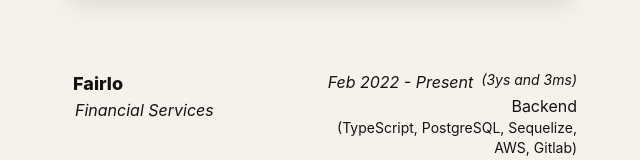
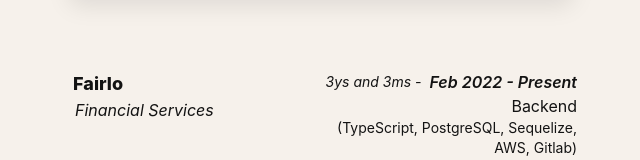
Before and after one commit to keybraker/keybraker.github.io, a Next.js app: page / in a window 1280 px wide. Shown: the part 626-786 px from the top of the page, without its empty margins (319-959 px from the left). Built offline with nearby package versions, Linux system fonts and the light colour scheme.

Commit message:
Update many but important updates

```diff
--- a/src/abilities/experience.tsx
+++ b/src/abilities/experience.tsx
@@ -86,7 +86,7 @@ const experiences: ShowcaseType[] = [
       createLinkDiv("https://www.ics.forth.gr/tnl", "TNL"),
     ],
     description: [
-      "As an undergraduate researcher, I mainly focused on creating the backbone system for the researcher's machine learning model testing; written in CUDA to leverage the power of GPGPUs.",
+      `As an undergraduate researcher, I mainly focused on creating the backbone system for the researcher's machine learning model testing; written in ${createLinkDiv("https://developer.nvidia.com/cuda-zone", "CUDA")} to leverage the power of GPGPUs.`,
     ],
   },
 ];
--- a/src/abilities/projects.tsx
+++ b/src/abilities/projects.tsx
@@ -8,6 +8,7 @@ const projects: ShowcaseType[] = [
     end: null,
     title:
       '<a href="https://github.com/keybraker/skroutz-sponsored-flagger" rel="noopener noreferrer" target="_blank" class="hover:underline">reSkroutzed</a>',
+    titleDescription: "(web extension, open source)",
     info: 'A must-have enhancer for the website <a href="https://skroutz.gr" rel="noopener noreferrer" target="_blank" class="hover:underline">skroutz.gr</a>.',
     position: `(${createLinkDiv(
       "https://www.typescriptlang.org/",
@@ -16,7 +17,6 @@ const projects: ShowcaseType[] = [
     description: [
       "Created and deployed an extension to both Chrome's and Firefox's store.",
       "Used the latest technologies to make deployments fast and of the highest quality.",
-      "Open source.",
       `<table class="w-full border-collapse mt-2 mb-4">
         <tr>
           <td class="pr-1 pb-1 text-start"><img src="https://img.shields.io/amo/users/reskroutzed" alt="Firefox Add-on Users"/></td>
@@ -56,8 +56,9 @@ const projects: ShowcaseType[] = [
     end: null,
     title: createLinkDiv(
       "https://github.com/The-Portal-Bot/Portal",
-      "portal (discord bot)"
+      "portal"
     ),
+    titleDescription: "(discord bot, open source)",
     info: "A fully functional Discord bot.",
     position: `(${createLinkDiv(
       "https://www.typescriptlang.org/",
@@ -69,12 +70,11 @@ const projects: ShowcaseType[] = [
         "Documentation",
         "hover:underline font-semibold"
       ),
-      "Open source.",
     ],
   },
   {
-    start: new Date("2024-03-01"),
-    end: new Date("2024-04-01"),
+    start: new Date("2024-03-16"),
+    end: null,
     title: createLinkDiv("https://sinemas.gr", "sinemas.gr"),
     info: "A focused cinema website where you can see all movies in Heraklion.",
     position: `(${createLinkDiv("https://nextjs.org/", "Next.js")}, ${createLinkDiv(
@@ -87,7 +87,6 @@ const projects: ShowcaseType[] = [
         "ΣΙΝΕμας Community Adapters",
         "hover:underline font-semibold"
       )}, are available for everyone add their own city to the site.`,
-      "Closed source.",
     ],
   },
   {
--- a/src/components/showcaseListings.tsx
+++ b/src/components/showcaseListings.tsx
@@ -21,10 +21,16 @@ function ShowcaseListing({
     <>
       <div className="flex flex-row justify-between text-tsiakkas-dark dark:text-tsiakkas-light">
         <div className="w-6/12 no-wrap flex flex-col justify-start text-start align-top">
-          <div
-            className="content font-extrabold text-lg white"
-            dangerouslySetInnerHTML={{ __html: showcase.title }}
-          ></div>
+          <div className="flex flex-row gap-2">
+            <div
+              className="content font-extrabold text-lg white"
+              dangerouslySetInnerHTML={{ __html: showcase.title }}
+            ></div>
+            {showcase.titleDescription && (<div
+              className="content font-thin text-md white flex items-center italic"
+              dangerouslySetInnerHTML={{ __html: showcase.titleDescription }}
+            ></div>)}
+          </div>
           <div
             className="content text-md italic ml-[2px]"
             dangerouslySetInnerHTML={{ __html: showcase.info }}
@@ -35,8 +41,8 @@ function ShowcaseListing({
           <div
             className="flex flex-col sm:flex-row content text-md italic sm:gap-2 align-baseline"
           >
-            <span>{getDateFormatted(showcase.start)} - {getDateFormatted(showcase.end)}</span>
-            <span className="text-sm text-tsiakkas-dark dark:text-tsiakkas-light">({period})</span>
+            <span className="flex items-center text-sm text-tsiakkas-dark dark:text-tsiakkas-light">{period} - </span>
+            <span className="font-semibold">{getDateFormatted(showcase.start)} - {getDateFormatted(showcase.end)}</span>
           </div>
           <div className="flex flex-col items-end">
             <div
--- a/src/types/showcase.tsx
+++ b/src/types/showcase.tsx
@@ -2,6 +2,7 @@ export type ShowcaseType = {
   start: Date;
   end: Date | null;
   title: string;
+  titleDescription?: string;
   info: string;
   position: string;
   link?: string;
```
